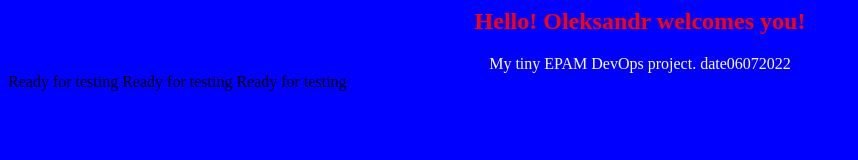
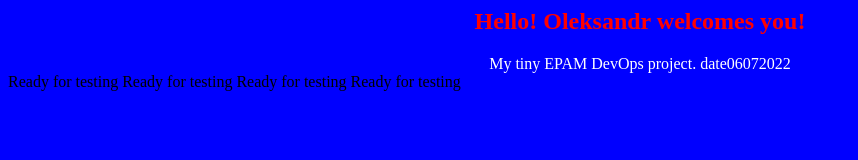
Before and after one commit to OleksandrK1/MyFinalProjectforEPAM, a plain HTML site: page index.html in a window 1280 px wide. Shown: the whole page, without its empty margins (0-858 px from the left). Drawn offline with Linux system fonts and the light colour scheme.

Commit message:
made branch & file for testing

```diff
--- a/index.html
+++ b/index.html
@@ -9,3 +9,4 @@
 Ready for testing
 Ready for testing
 Ready for testing
+Ready for testing
```
